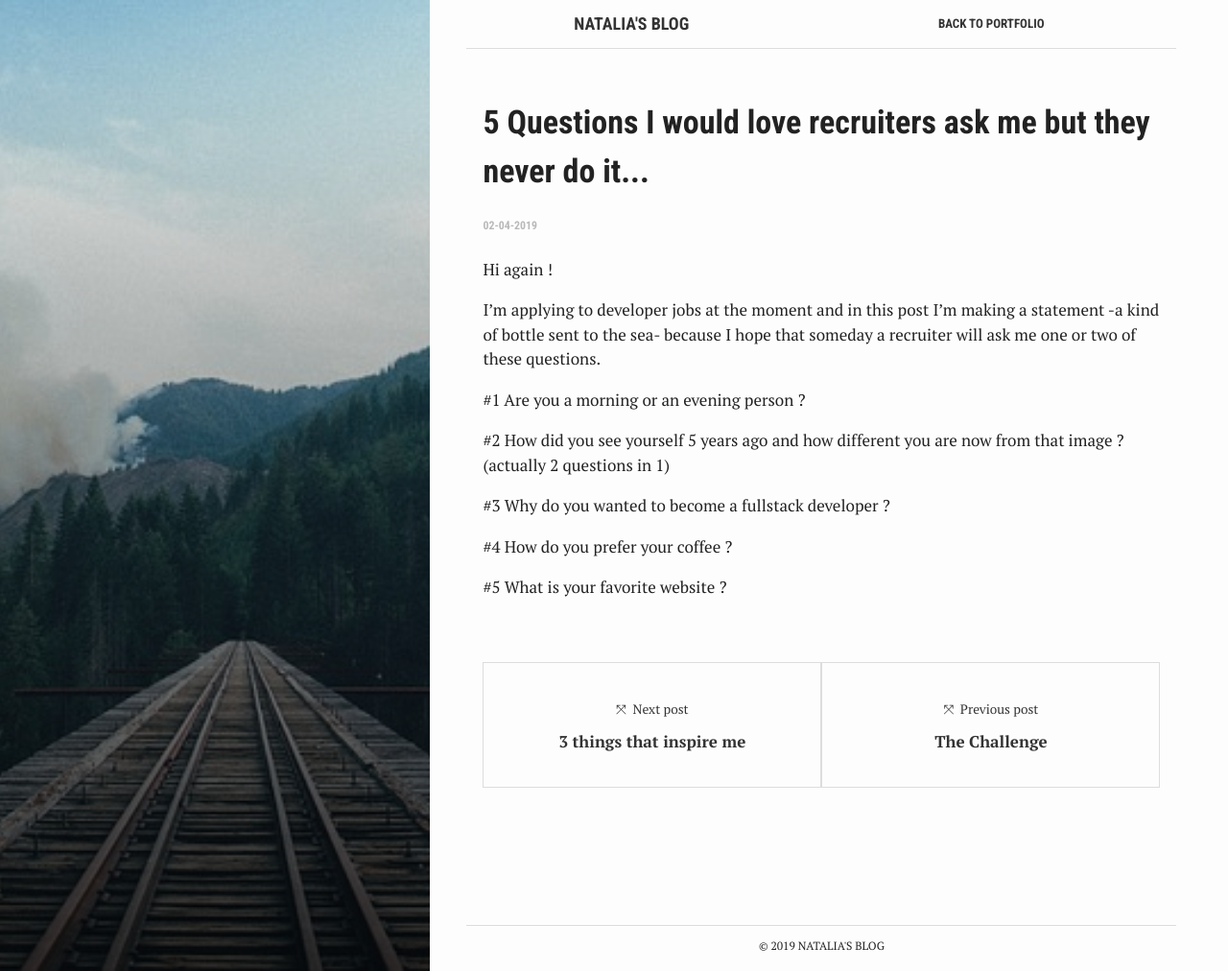
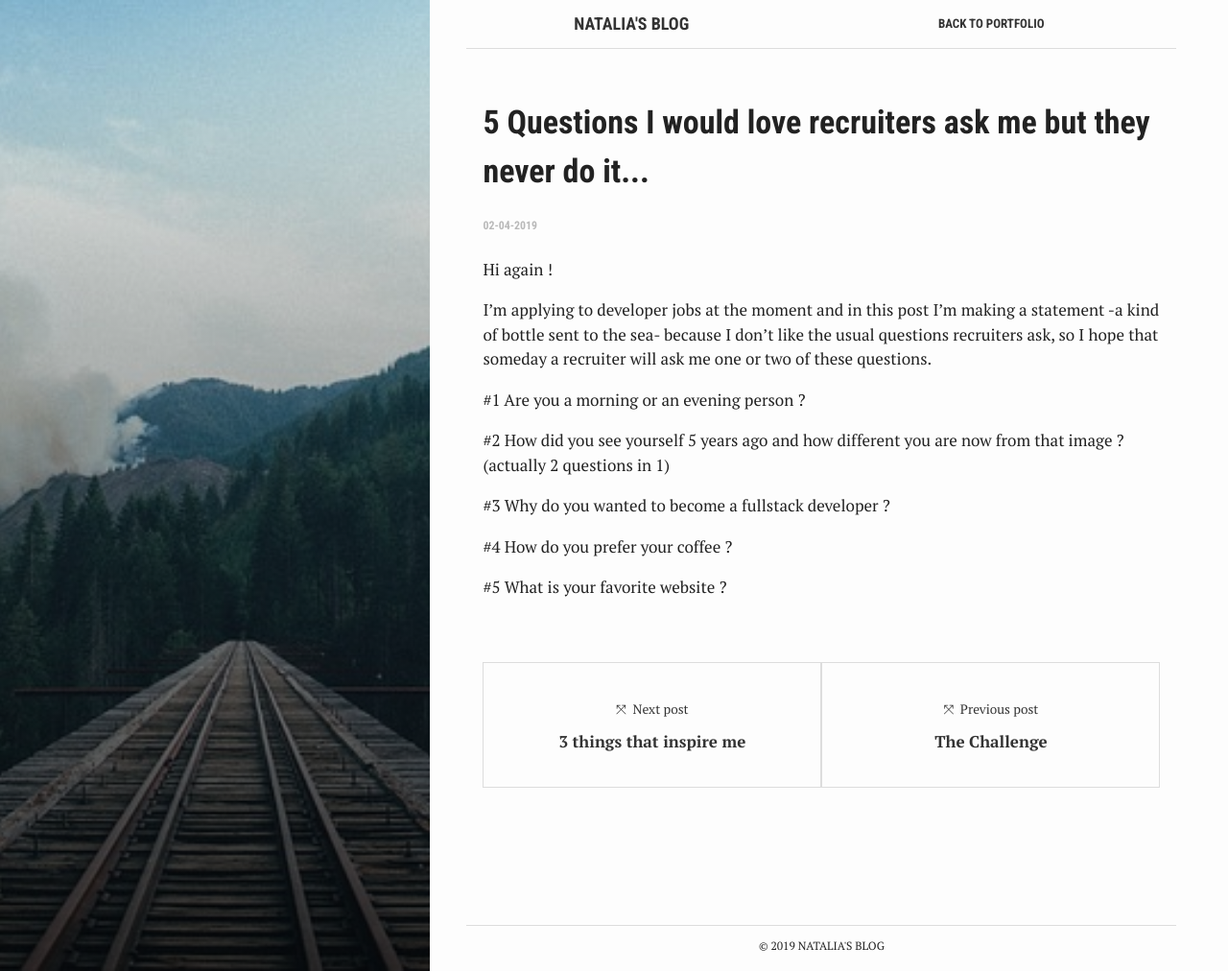
Before and after one commit to v-natalia/js-30, a Jekyll site: the page built from my_collections/_posts/2019-04-19-questions.markdown, in a window 1280 px wide and 1012 px high. Shown: the whole window at 96% size. Built offline with Jekyll 4.4.1, drawn with Linux system fonts in a browser that asks for light colours.

Commit message:
modif 2 posts /questions & inspiration

```diff
--- a/my_collections/_posts/2019-04-19-questions.markdown
+++ b/my_collections/_posts/2019-04-19-questions.markdown
@@ -10,7 +10,7 @@ bg: rails.jpg
 
 Hi again !
 
-I'm applying to developer jobs at the moment and in this post I'm making a statement -a kind of bottle sent to the sea- because I hope that someday a recruiter will ask me one or two of these questions.
+I'm applying to developer jobs at the moment and in this post I'm making a statement -a kind of bottle sent to the sea- because I don't like the usual questions recruiters ask, so I hope that someday a recruiter will ask me one or two of these questions.
 
 #1 Are you a morning or an evening person ?
 
```
Also changed, not shown: my_collections/_posts/2019-04-27-inspiration.markdown (+13 -2 lines).
